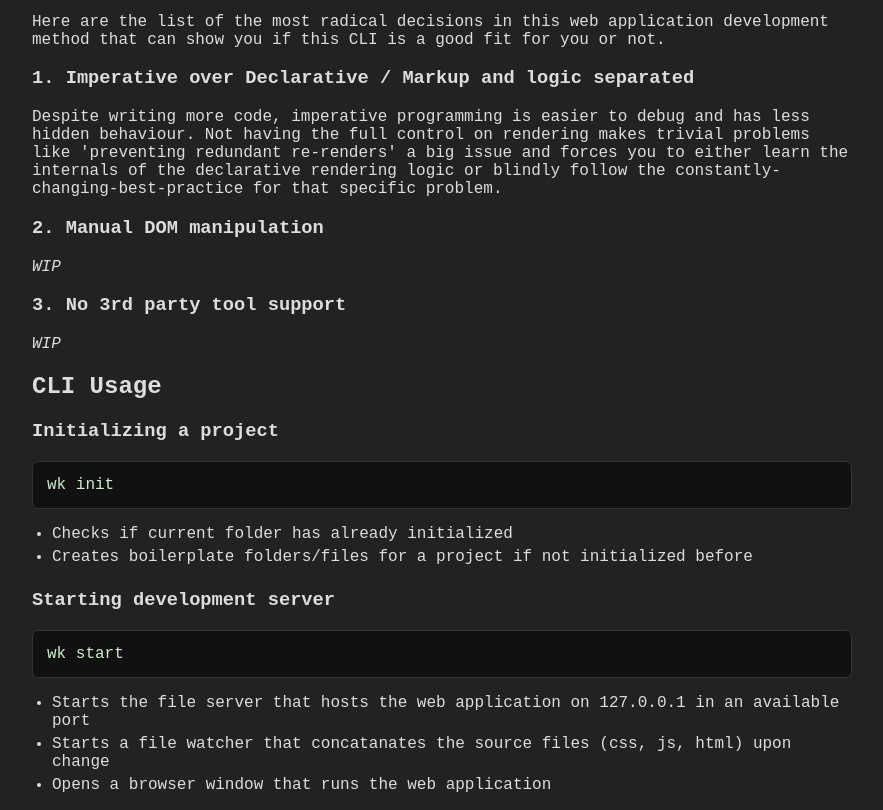
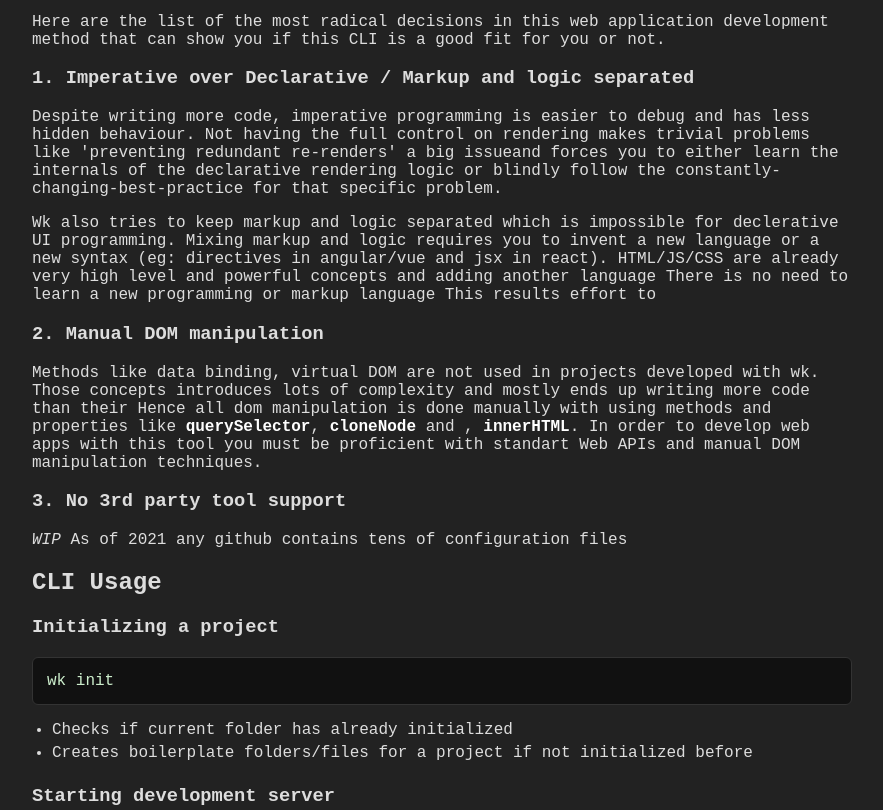
Before and after one commit to alperr/wk, a website: page index.html in a window 1280 px wide. Shown: the part 1153-1963 px from the top of the page, without its empty margins (198-1081 px from the left). Drawn offline with Linux system fonts and the light colour scheme.

Commit message:
readme update

```diff
--- a/index.html
+++ b/index.html
@@ -106,7 +106,7 @@ pre{background: #111; color: #cec; border-color: #333;}
 </ul>-->
 
 <h2 id="introduction">Introduction</h2>
-<p>wk is a simple and <a href="#who-is-this-for">extremely opinionated</a> CLI tool
+<p>wk is a simple and <a href="#who-is-this-for">opinionated</a> CLI tool
 that imposes a simple approach that (only) uses html, css and javascript for writing web applications.</p>
 <p>This CLI has 6 simple commands that is sufficient to
 <ul>
@@ -154,14 +154,27 @@ application development method that can show you if this CLI is a good fit for y
 <!--<p class="info info-red abstract">1. Imperative over Declarative / Markup and logic separated </p>-->
 <h3>1. Imperative over Declarative / Markup and logic separated </h3>
 <p>
-	Despite writing more code, imperative programming is easier to debug and has less
-	hidden behaviour. Not having the full control on rendering makes trivial problems like 'preventing redundant re-renders' a big issue
-	and forces you to either learn the internals of the declarative rendering logic
-	or blindly follow the constantly-changing-best-practice for that specific problem.
+Despite writing more code, imperative programming is easier to debug and has less
+hidden behaviour. Not having the full control on rendering makes trivial problems
+like 'preventing redundant re-renders' a big issueand forces you to either
+learn the internals of the declarative rendering logic
+or blindly follow the constantly-changing-best-practice for that specific problem.
+</p>
+
+<p>
+Wk also tries to keep markup and logic separated which is impossible for
+declerative UI programming. Mixing markup and logic requires you to invent a new
+language or a new syntax (eg: directives in angular/vue and jsx in react).
+
+HTML/JS/CSS are already very high level and powerful concepts and adding another
+language
+There is no need to learn a new programming or markup language
+This results effort to
+
+
 </p>
 
 <!--easily takes away the convenience of writing less code
-
 
 Since wk does not introduce any runtime itself, only concept
 that should be understood is the <a href="https://developer.mozilla.org/en-US/docs/Web/Web_Components/Using_custom_elements#using_the_lifecycle_callbacks"> lifecycle callbacks </a>
@@ -175,11 +188,25 @@ Mixing markup and logic requires you to invent a new language or a new syntax
 (eg: directives in angular/vue and jsx in react). Which results  effort to
 -->
 <h3>2. Manual DOM manipulation</h3>
-<i>WIP</i>
+<p>
+Methods like data binding, virtual DOM are not used in projects developed with wk.
+Those concepts introduces lots of complexity and mostly ends up writing more code than
+their
+
+Hence all dom manipulation is done manually with using methods and properties like
+<a href="https://developer.mozilla.org/en-US/docs/Web/API/Element/querySelector">querySelector</a>,
+<a href="https://developer.mozilla.org/en-US/docs/Web/API/Node/cloneNode">cloneNode</a> and ,
+<a href="https://developer.mozilla.org/en-US/docs/Web/API/Element/innerHTML">innerHTML</a>.
+
+In order to develop web apps with this tool you must be proficient with standart
+Web APIs and manual DOM manipulation techniques.
+
+</p>
 
 <h3>3. No 3rd party tool support </h3>
 <i>WIP</i>
 
+As of 2021 any github contains tens of configuration files
 
 <!--<p>Source code of the CLI tool is simple and small as well. It has less than 1k LOC and
 
@@ -314,13 +341,12 @@ major browsers, which makes one of the transpilation reasons fade away</li>
 <h3 id="what-is-gained-by-dropping-typescript">what is gained by dropping typescript</h3>
 <ul>
 <li>faster build times (5-10 seconds to 10-50 milliseconds)</li>
-<li>less things to learn for new wk users</li>
+<li>less things to learn</li>
 <li>smaller codebase for maintaining wk development itself</li>
 </ul>
 <h3 id="what-is-lost-by-dropping-typescript">what is lost by dropping typescript</h3>
 <ul>
-<li>very helpful type checks</li>
-<li>smart autocomplete, code navigation</li>
+<li>type checks, IDE refactoring features</li>
 </ul>
 <p>still, i am not convinced that dropping typescript is a good idea,
 since wk is still in an experimental stage, i may re-introduce typescript
```
Also changed, not shown: README.md.
